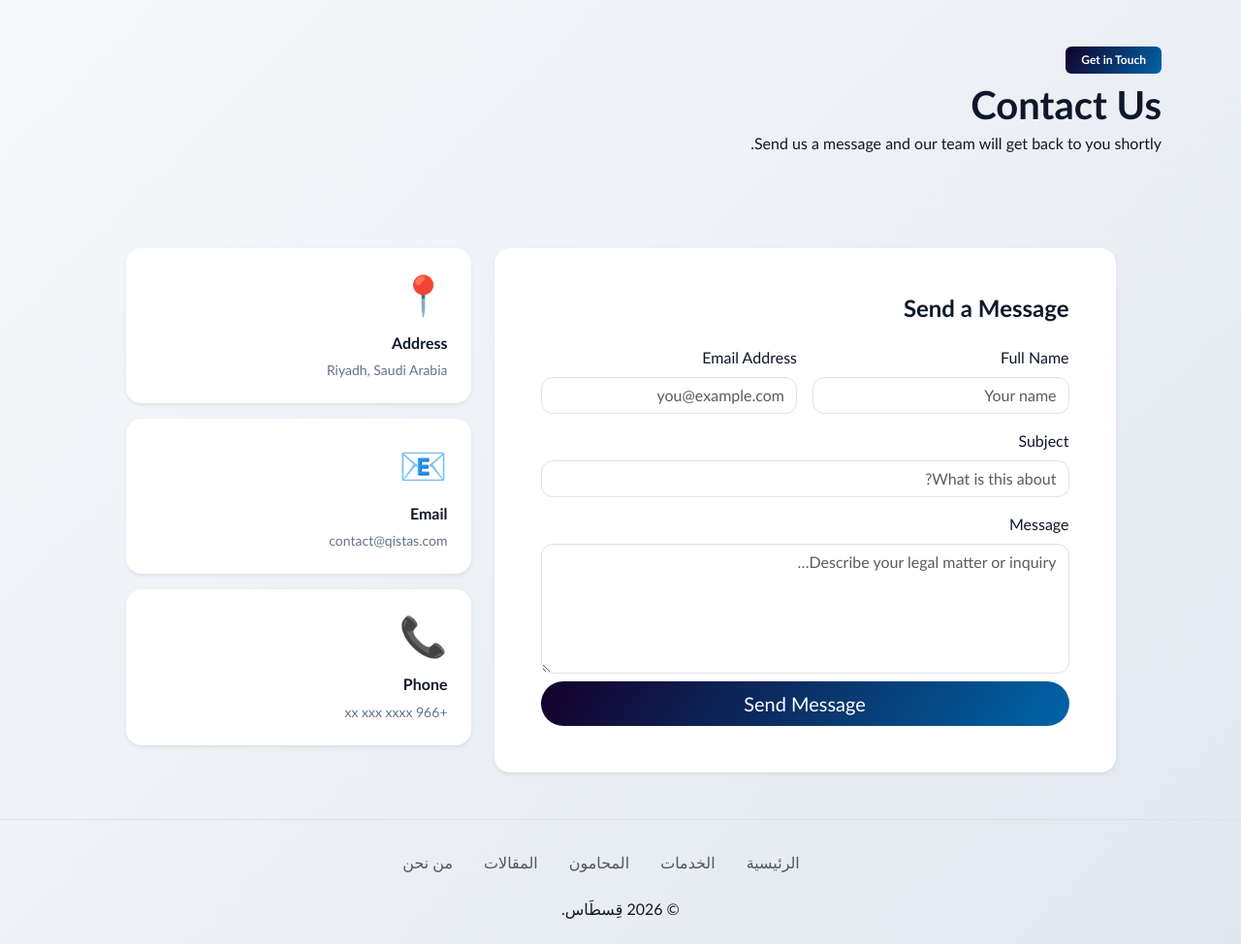
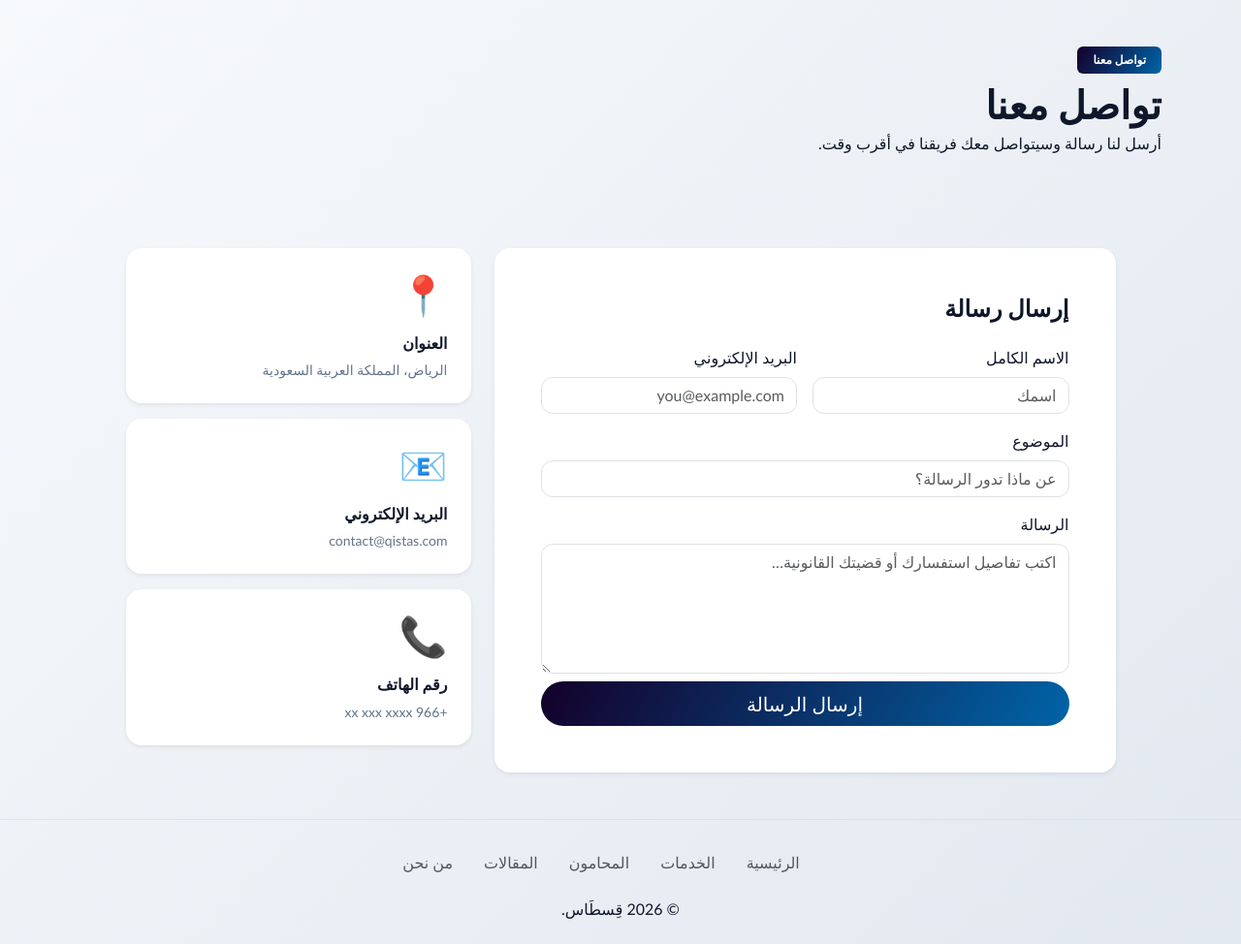
Before and after one commit to M7mdQash/LegalQistas, a Django app: page /booking/contact/ in a window 1280 px wide. Shown: the part 108-1082 px from the top of the page at 97% size. Run offline with Django 5.2, Linux system fonts and the light colour scheme.

Commit message:
Update pages

```diff
--- a/LegalQistas/LegalQistas/settings.py
+++ b/LegalQistas/LegalQistas/settings.py
@@ -13,7 +13,7 @@ https://docs.djangoproject.com/en/6.0/ref/settings/
 from pathlib import Path
 import os
 # import dj_database_url
-from decouple import config # pyright: ignore[reportAttributeAccessIssue]
+from decouple import config # pyright: ignore[reportMissingImports, reportAttributeAccessIssue]
 # Build paths inside the project like this: BASE_DIR / 'subdir'.
 BASE_DIR = Path(__file__).resolve().parent.parent
 
@@ -170,8 +170,8 @@ EMAIL_BACKEND = 'django.core.mail.backends.smtp.EmailBackend'
 EMAIL_HOST = config('EMAIL_HOST', default='smtp.gmail.com')
 EMAIL_PORT = config('EMAIL_PORT', default=587, cast=int)
 EMAIL_USE_TLS = config('EMAIL_USE_TLS', default=True, cast=bool)
-EMAIL_HOST_USER = config('EMAIL_HOST_USER')
-EMAIL_HOST_PASSWORD = config('EMAIL_HOST_PASSWORD')
+EMAIL_HOST_USER = config('EMAIL_HOST_USER', default=None)
+EMAIL_HOST_PASSWORD = config('EMAIL_HOST_PASSWORD', default=None)
 DEFAULT_FROM_EMAIL = config('DEFAULT_FROM_EMAIL', default='noreply@legalqistas.com')
 
 DEFAULT_AUTO_FIELD = 'django.db.models.BigAutoField'
--- a/LegalQistas/booking/templates/booking/contact.html
+++ b/LegalQistas/booking/templates/booking/contact.html
@@ -7,9 +7,9 @@
 <!-- Header -->
 <section class="py-5">
     <div class="container">
-        <span class="badge mb-2 px-3 py-2">Get in Touch</span>
-        <h1 class="fw-bold mb-1">Contact Us</h1>
-        <p class="mb-0">Send us a message and our team will get back to you shortly.</p>
+        <span class="badge mb-2 px-3 py-2">تواصل معنا</span>
+        <h1 class="fw-bold mb-1">تواصل معنا</h1>
+        <p class="mb-0">أرسل لنا رسالة وسيتواصل معك فريقنا في أقرب وقت.</p>
     </div>
 </section>
 
@@ -19,35 +19,35 @@
             <div class="col-lg-7">
                 <div class="card border-0 shadow-sm rounded-4">
                     <div class="card-body p-5">
-                        <h4 class="fw-bold mb-4">Send a Message</h4>
+                        <h4 class="fw-bold mb-4">إرسال رسالة</h4>
                         <form method="post">
                             {% csrf_token %}
                             <div class="row g-3">
 
                                 <div class="col-md-6">
-                                    <label class="form-label">Full Name</label>
-                                    <input type="text" name="name" class="form-control" placeholder="Your name" required>
+                                    <label class="form-label">الاسم الكامل</label>
+                                    <input type="text" name="name" class="form-control" placeholder="اسمك" required>
                                 </div>
 
                                 <div class="col-md-6">
-                                    <label class="form-label">Email Address</label>
+                                    <label class="form-label">البريد الإلكتروني</label>
                                     <input type="email" name="email" class="form-control" placeholder="you@example.com" required>
                                 </div>
 
                                 <div class="col-12">
-                                    <label class="form-label">Subject</label>
-                                    <input type="text" name="subject" class="form-control" placeholder="What is this about?" required>
+                                    <label class="form-label">الموضوع</label>
+                                    <input type="text" name="subject" class="form-control" placeholder="عن ماذا تدور الرسالة؟" required>
                                 </div>
 
                                 <div class="col-12">
-                                    <label class="form-label">Message</label>
+                                    <label class="form-label">الرسالة</label>
                                     <textarea name="body" class="form-control" rows="5"
-                                              placeholder="Describe your legal matter or inquiry…" required></textarea>
+                                              placeholder="اكتب تفاصيل استفسارك أو قضيتك القانونية…" required></textarea>
                                 </div>
 
                                 <div class="col-12 mt-2">
                                     <button type="submit" class="btn btn-dark w-100 rounded-pill btn-lg">
-                                        Send Message
+                                        إرسال الرسالة
                                     </button>
                                 </div>
 
@@ -57,29 +57,33 @@
                 </div>
             </div>
 
-            <!-- Contact info sidebar -->
+            <!-- معلومات التواصل -->
             <div class="col-lg-4 d-flex flex-column gap-3 mt-4 mt-lg-0">
+
                 <div class="card border-0 shadow-sm rounded-4">
                     <div class="card-body p-4">
                         <div class="display-6 mb-3">📍</div>
-                        <h6 class="fw-bold">Address</h6>
-                        <p class="text-muted small mb-0">Riyadh, Saudi Arabia</p>
+                        <h6 class="fw-bold">العنوان</h6>
+                        <p class="text-muted small mb-0">الرياض، المملكة العربية السعودية</p>
                     </div>
                 </div>
+
                 <div class="card border-0 shadow-sm rounded-4">
                     <div class="card-body p-4">
                         <div class="display-6 mb-3">📧</div>
-                        <h6 class="fw-bold">Email</h6>
+                        <h6 class="fw-bold">البريد الإلكتروني</h6>
                         <p class="text-muted small mb-0">contact@qistas.com</p>
                     </div>
                 </div>
+
                 <div class="card border-0 shadow-sm rounded-4">
                     <div class="card-body p-4">
                         <div class="display-6 mb-3">📞</div>
-                        <h6 class="fw-bold">Phone</h6>
+                        <h6 class="fw-bold">رقم الهاتف</h6>
                         <p class="text-muted small mb-0">+966 xx xxx xxxx</p>
                     </div>
                 </div>
+
             </div>
 
         </div>
--- a/LegalQistas/main/templates/main/about.html
+++ b/LegalQistas/main/templates/main/about.html
@@ -21,7 +21,7 @@
         <div class="row align-items-center g-5">
 
             <div class="col-lg-6 text-center">
-                <img src="https://placehold.co/600x450" class="img-fluid rounded-4 shadow" alt="About Law Firm">
+                <img src="{% static 'images/4 Potential Lawsuits to Watch Out for in Small Business.jpg' %}" class="img-fluid rounded-4 shadow" alt="About Law Firm">
             </div>
 
             <div class="col-lg-6 text-center text-lg-end">
@@ -172,12 +172,12 @@
 
 
 <!-- CTA -->
-<section class="py-5 text-white text-center">
+<section class="py-5 text-center">
     <div class="container">
 
         <h2 class="fw-bold mb-4">ابدأ رحلتك القانونية معنا</h2>
 
-        <p class="text-light mb-4">
+        <p class=" mb-4">
             فريقنا مستعد لمساعدتك في تقديم الحلول القانونية المناسبة.
         </p>
 
--- a/LegalQistas/main/templates/main/services.html
+++ b/LegalQistas/main/templates/main/services.html
@@ -123,7 +123,7 @@
         <div class="row align-items-center g-5">
 
             <div class="col-lg-6 text-center">
-                <img src="https://placehold.co/550x400" class="img-fluid rounded-4 shadow" alt="Legal Services">
+                <img src="{% static 'images/download (1).jpg' %}" class="img-fluid rounded-4 shadow" alt="Legal Services">
             </div>
 
             <div class="col-lg-6 text-center text-lg-end">
```
Also changed, not shown: LegalQistas/main/templates/main/Lawyers.html (+7 -7 lines), LegalQistas/LegalQistas/wsgi.py (line endings or trailing spaces), LegalQistas/main/static/images/download (2).jpg (added), LegalQistas/main/static/images/download (3).jpg (added).
